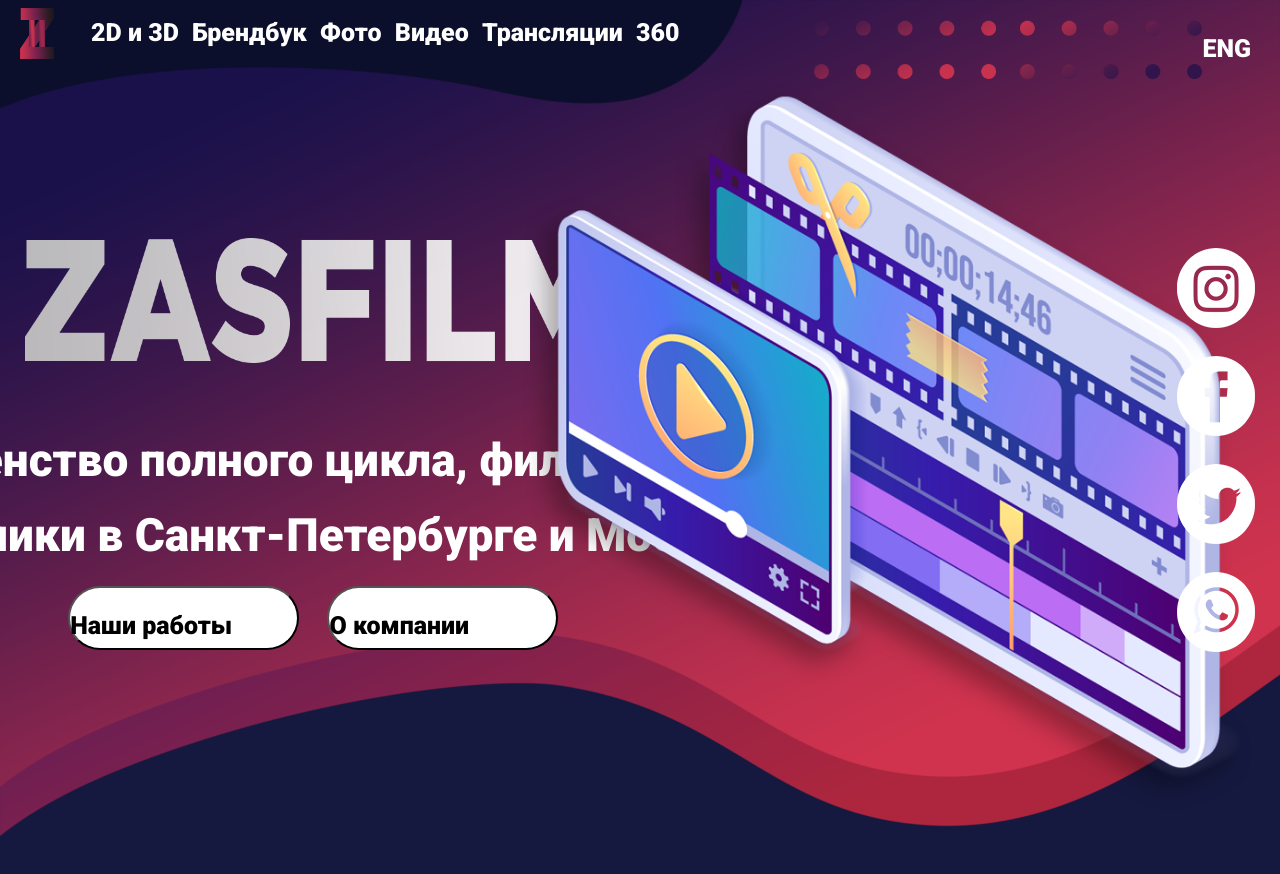
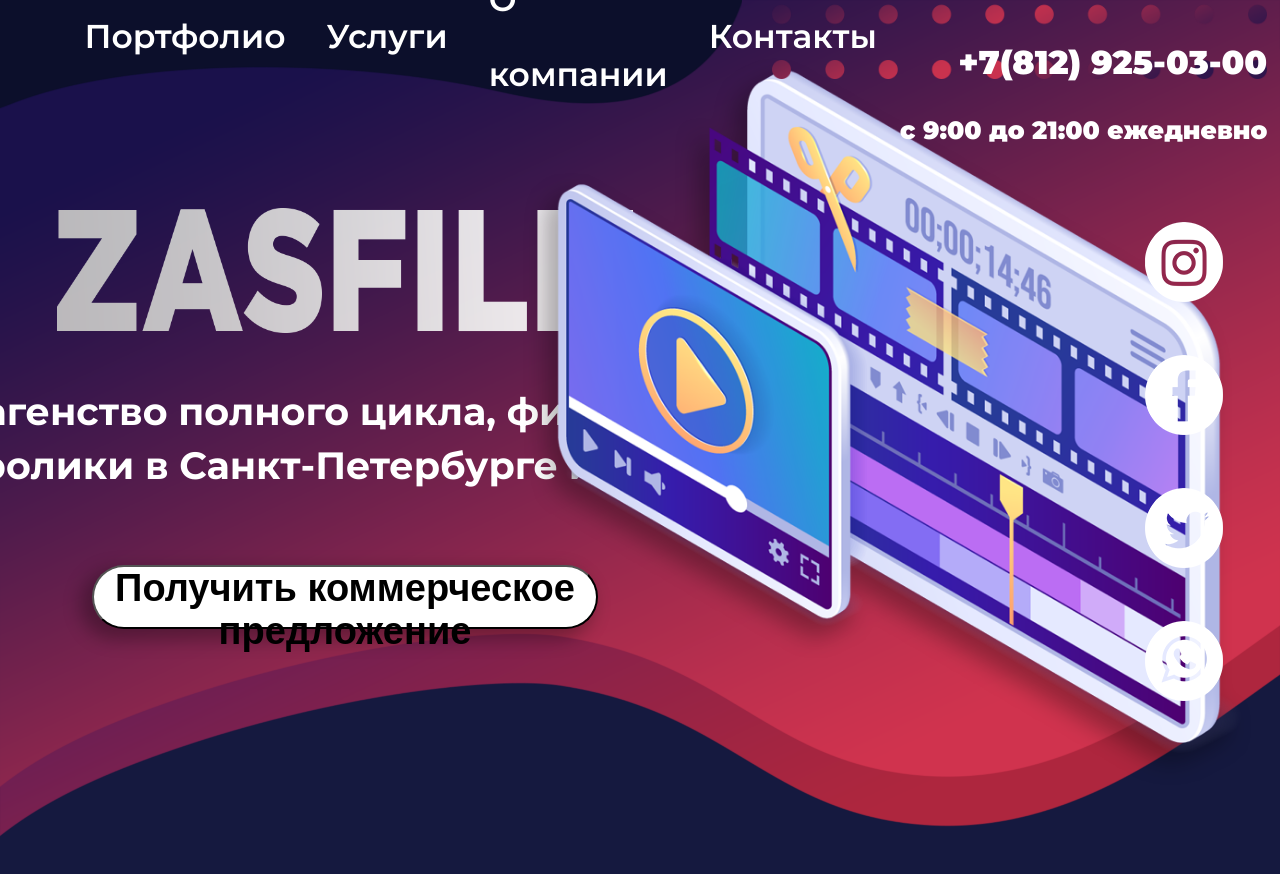
Before and after one commit to Beyond-de-Grave/zasfilm, a plain HTML site: page index.html in a window 1280 px wide. Shown: the top 874 px of the page. Drawn offline with Linux system fonts and the light colour scheme.

Commit message:
Added 1 section

```diff
--- a/components/general.scss
+++ b/components/general.scss
@@ -4,6 +4,7 @@ html, body{
     position: relative;
     margin: 0;
     font-size: 14px;
+    @include textStyle();
 }
 
 body{
--- a/components/header.scss
+++ b/components/header.scss
@@ -15,7 +15,7 @@
 
 .header-wrapper{
     width: 100%;
-    height: 40%;
+    height: 50%;
     padding-left: 1%;
     display: flex;
     flex-direction: row;
@@ -33,19 +33,27 @@
 
 .nav{
     width: 94%;
-    margin-left: 3%;
+    // margin-left: 3%;
     display: flex;
     flex-direction: row;
     align-items: center;
+    // justify-content: center;
     justify-content: flex-start;
     &__item{
-        margin: 0 1%;
+        margin: 0 3%;
+        font-size: 33px;
+        font-weight: 600;
+        // @include textStyle(33px, 600);
+    }
+    &__button>h6{
+        font-size: 33px;
+        font-weight: 600;
     }
 }
 
 .sub-header{
     width: 43%;
-    height: 12vh;
+    height: 14vh;
     position: absolute;
     top: 0%;
     right: 0%;
@@ -61,9 +69,25 @@
         width: 90%;
         height: 100%;
         position: relative;
-        display: flex;
-        align-items: center;
-        justify-content: flex-end;
+        background-image: url('../img/png/roundsHeader.png');
+        background-size: contain;
+        background-repeat: no-repeat;
+        display: inline-flex;
+        // display: flex;
+        flex-direction: column;
+        // align-items: center;
+        align-items: flex-end;
+        // justify-content: flex-end;
+        justify-content: flex-start;
+    }
+    &__item{
+        display: block;
+        // width: 50%;
+        height: 100%;
+        &:first-child{
+            margin-top: 5%;
+            margin-bottom: -2%;
+        }
     }
     &__pic{
         width: 80%;
--- a/components/hero.scss
+++ b/components/hero.scss
@@ -5,7 +5,7 @@
     background-image: url("../img/png/backGroundHead.png");
     background-repeat: no-repeat;
     background-size: 100% auto;
-    padding-top: 10%;
+    padding-top: 8%;
     // padding: 8% 5%;     // Create a X - scroll!!!!
     &-wrapper{
         width: 100%;
@@ -21,7 +21,7 @@
     }
     // Right Part
     &__image{
-        width: 45%;
+        width: 40%;
         display: flex;
         align-items: center;
         justify-content: center;
@@ -54,10 +54,12 @@
     &__text{
         width: 100%;
         margin-bottom: 2%;
-        @include textStyle(46px);
+        // @include textStyle(46px);
+        @include txt(38px, 700, 1.42);
+        // line-height: 1.42;
         width: 977px;
         height: 129px;
-        margin: 45px 136px 26px 84px;
+        margin: 12px 26px 43px 19px;
     }
     &__buttons{
         width: 100%;
@@ -65,17 +67,23 @@
         display: flex;
         justify-content: center;
         align-items: center;
-        @include textStyle();
+        // @include textStyle();
     }
 
     $btnArray : 1, 2;
     @each $i in $btnArray {
         &__btn#{$i}{
-            @include textStyle();
-            width: 40%;
+            @include txt(38px, 700);
+            width: 88%;
             height: 80%;
             color: #000000;
-            border-radius: 50px;
+            // border-radius: 50px;
+            // width: 797px;
+            // height: 79px;
+            // padding: 28px 43px 20px 44px;
+            object-fit: contain;
+            border-radius: 39.5px;
+            box-shadow: -8.2px 7.4px 17.6px 3.4px rgba(0, 0, 0, 0.29);
             background-color: #ffffff;
         }
     }
--- a/components/mixin.scss
+++ b/components/mixin.scss
@@ -19,10 +19,12 @@
 //     color: white;
 // }
 
-@mixin textStyle($x: 25px) {
-    font-family: 'Roboto', sans-serif;
+@mixin textStyle($x: 25px, $y: 900) {
+    // font-family: 'Roboto', sans-serif;
+    font-family: 'Montserrat', sans-serif;
     font-size: $x;
-    font-weight: 900;
+    // font-weight: 900;
+    font-weight: $y;
     // line-height: 1.63;
     line-height: 75px;
     text-align: left;
@@ -30,4 +32,10 @@
     font-stretch: normal;
     font-style: normal;
     letter-spacing: normal;
-  }
+}
+
+@mixin txt($x: 25px, $y: 900, $z: normal) {
+    font-size: $x;
+    font-weight: $y;
+    line-height: $z;
+}
--- a/index.html
+++ b/index.html
@@ -9,37 +9,41 @@
     <link rel="preconnect" href="https://fonts.googleapis.com">
     <link rel="preconnect" href="https://fonts.gstatic.com" crossorigin>
     <link href="https://fonts.googleapis.com/css2?family=Roboto:wght@900&display=swap" rel="stylesheet">
+    <link rel="preconnect" href="https://fonts.googleapis.com">
+    <!-- <link href="https://fonts.googleapis.com/css2?family=Montserrat:ital,wght@0,700;1,700&display=swap"
+        rel="stylesheet"> -->
+    <link href="https://fonts.googleapis.com/css2?family=Montserrat:wght@600;700;900&display=swap" rel="stylesheet">
     <link rel="stylesheet" href="css/main.css">
 </head>
 
 <body>
     <div class="header">
         <div class="header-wrapper">
-            <div class="logo">
+            <!-- <div class="logo">
                 <img src="img/png/logo.png" class="logo__img" alt="Logo">
-            </div>
+            </div> -->
             <ul class="nav">
                 <li class="nav__item">
                     <a class="nav__button" href="#">
-                        <h6>2D и 3D</h6>
+                        <h6>Портфолио</h6>
                     </a>
                 </li>
                 <li class="nav__item">
                     <a class="nav__button" href="#">
-                        <h6>Брендбук</h6>
+                        <h6>Услуги</h6>
                     </a>
                 </li>
                 <li class="nav__item">
                     <a class="nav__button" href="#">
-                        <h6>Фото</h6>
+                        <h6>О компании</h6>
                     </a>
                 </li>
                 <li class="nav__item">
                     <a class="nav__button" href="#">
-                        <h6>Видео</h6>
+                        <h6>Контакты</h6>
                     </a>
                 </li>
-                <li class="nav__item">
+                <!-- <li class="nav__item">
                     <a class="nav__button" href="#">
                         <h6>Трансляции</h6>
                     </a>
@@ -48,19 +52,26 @@
                     <a class="nav__button" href="#">
                         <h6>360</h6>
                     </a>
-                </li>
+                </li> -->
             </ul>
         </div>
     </div>
     <div class="sub-header">
         <div class="sub-header__img">
-            <img src="./img/png/roundsHeader.png" alt="Rounds Pic" class="sub-header__pic">
+            <!-- <img src="./img/png/roundsHeader.png" alt="Rounds Pic" class="sub-header__pic"> -->
+            <div class="sub-header__item"><a href="tel:+7-812-925-03-00" style="font-size: 33px;">+7(812) 925-03-00</a>
+            </div>
+            <div class="sub-header__item">
+                <h6 style="font-size: 25px;">с 9:00 до 21:00 ежедневно</h6>
+            </div>
+            <!-- <a href="tel:+7-812-925-03-00">+7(812) 925-03-00</a>
+            <h6>с 9:00 до 21:00 ежедневно</h6> -->
         </div>
-        <div class="sub-header__button">
+        <!-- <div class="sub-header__button">
             <button class="sub-header__btn" id="lang-btn" type="button">
                 <h6>ENG</h6>
             </button>
-        </div>
+        </div> -->
     </div>
     <section class="hero">
         <div class="hero-wrapper">
@@ -73,11 +84,11 @@
                 </div>
                 <div class="hcontent__buttons">
                     <button type="button" class="hcontent__btn1" id="hc-btn1">
-                        Наши работы
+                        Получить коммерческое предложение
                     </button>
-                    <button type="button" class="hcontent__btn2" id="hc-btn2">
+                    <!-- <button type="button" class="hcontent__btn2" id="hc-btn2">
                         О компании
-                    </button>
+                    </button> -->
                 </div>
             </div>
             <div class="hero__image">
```
Also changed, not shown: css/main.css, 1 other file.
